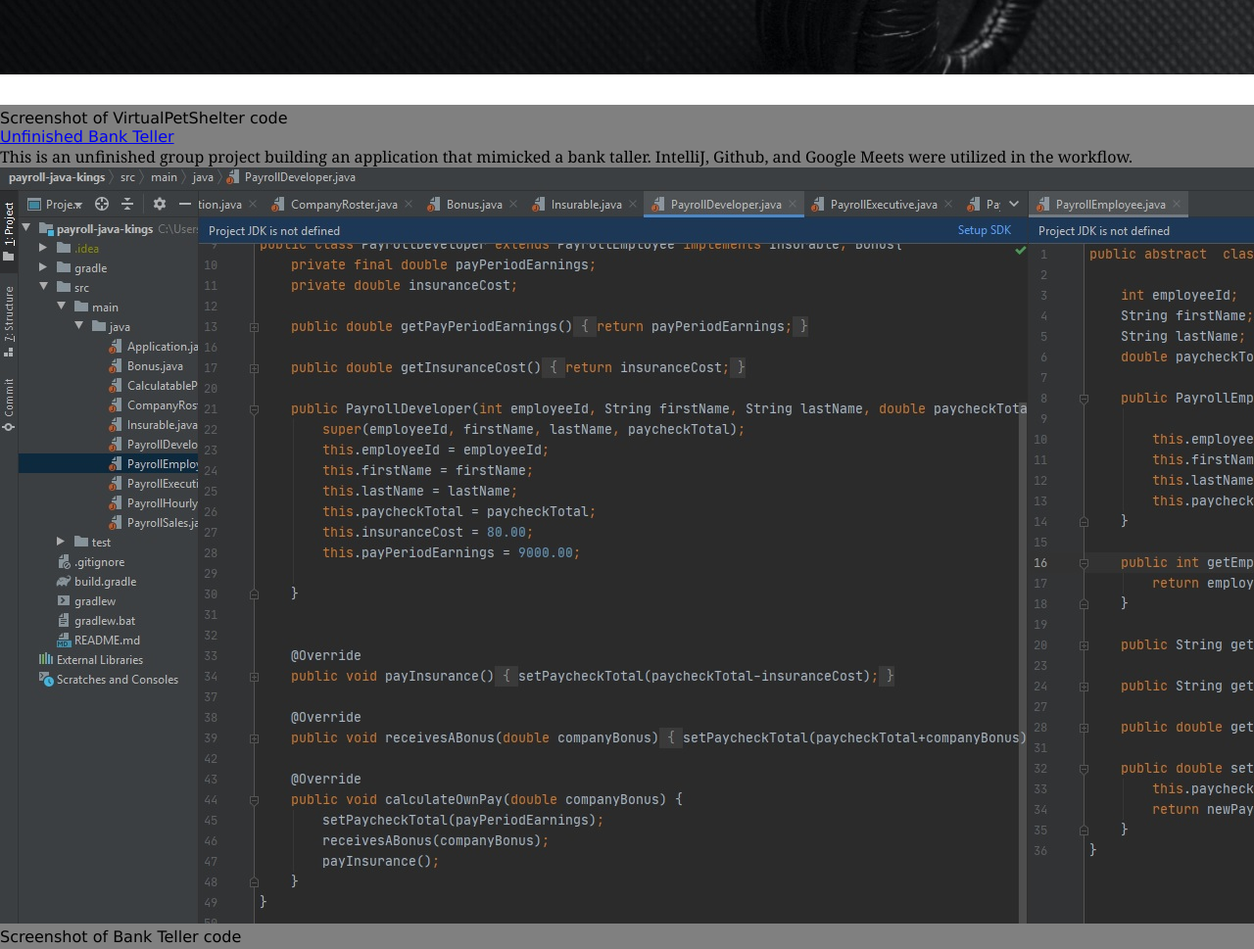
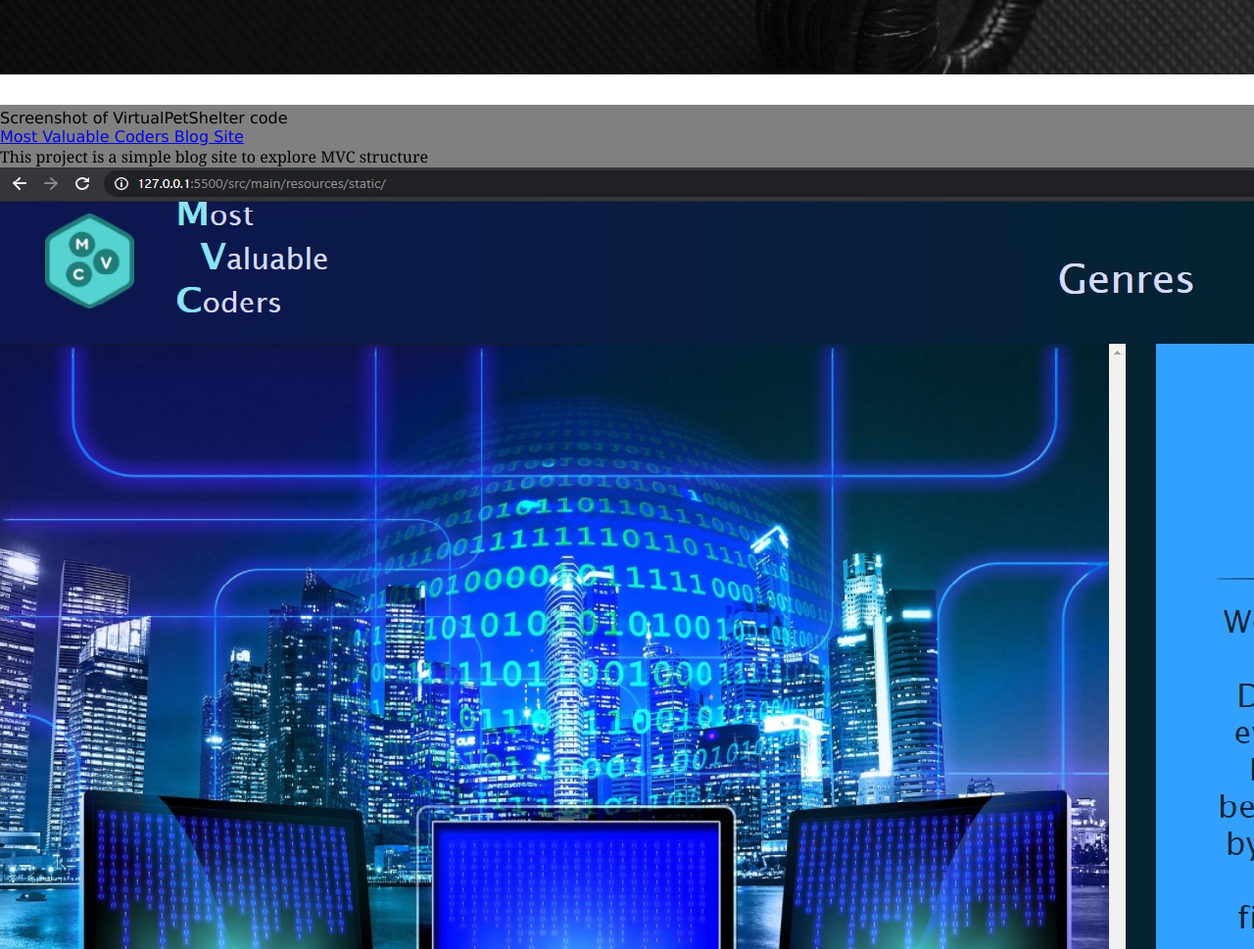
Before and after one commit to PatchesOHoolihan/PatchesOHoolihan.github.io, a plain HTML site: page index.html in a window 1280 px wide. Shown: the part 1642-2611 px from the top of the page at 98% size. Drawn offline with Linux system fonts and the light colour scheme.

Commit message:
Updated bio text

```diff
--- a/index.html
+++ b/index.html
@@ -23,10 +23,7 @@
         <h2 id="about__me__header">About Me</h2>
         <hr/>
         <p>
-          I was born and raised in Columbus, Ohio. I graduated from Otterbein
-          University in 2012 with a BA in Psychology before working for both
-          Verizon and JP Morgan Chase. I enjoy hiking while listening to
-          audiobooks when I am able to find free time.
+           Born and raised in Columbus, Ohio. Graduate of Otterbein University. Hiker, improviser, and general goofball.
         </p>
 
         <p>
@@ -90,23 +87,21 @@
         <li class="projects__list_item">
           <a
             class="projects__list__web__link"
-            href="https://github.com/PatchesOHoolihan/bank-teller-java-kings"
+            href="https://github.com/PatchesOHoolihan/blog-java-mostvaluablecoders"
             target="blank"
-            >Unfinished Bank Teller</a
+            >Most Valuable Coders Blog Site</a
           >
           <p>
-            This is an unfinished group project building an application that
-            mimicked a bank taller. IntelliJ, Github, and Google Meets were
-            utilized in the workflow.
+            This project is a simple blog site to explore MVC structure
           </p>
           <figure class="projects__image__container">
             <img
               class="projects__image__item"
-              src="images/bank__teller_screenshot.jpg"
-              alt="ScreenShot of BankTeller"
+              src="images\MVC_Screenshot.jpg"
+              alt="ScreenShot of MVC"
             />
             <figcaption class="projects__image__caption">
-              Screenshot of Bank Teller code
+              Screenshot of Most Valuable Coders Blog
             </figcaption>
           </figure>
         </li>
```
Also changed, not shown: images/MVC_Screenshot.jpg (added).
